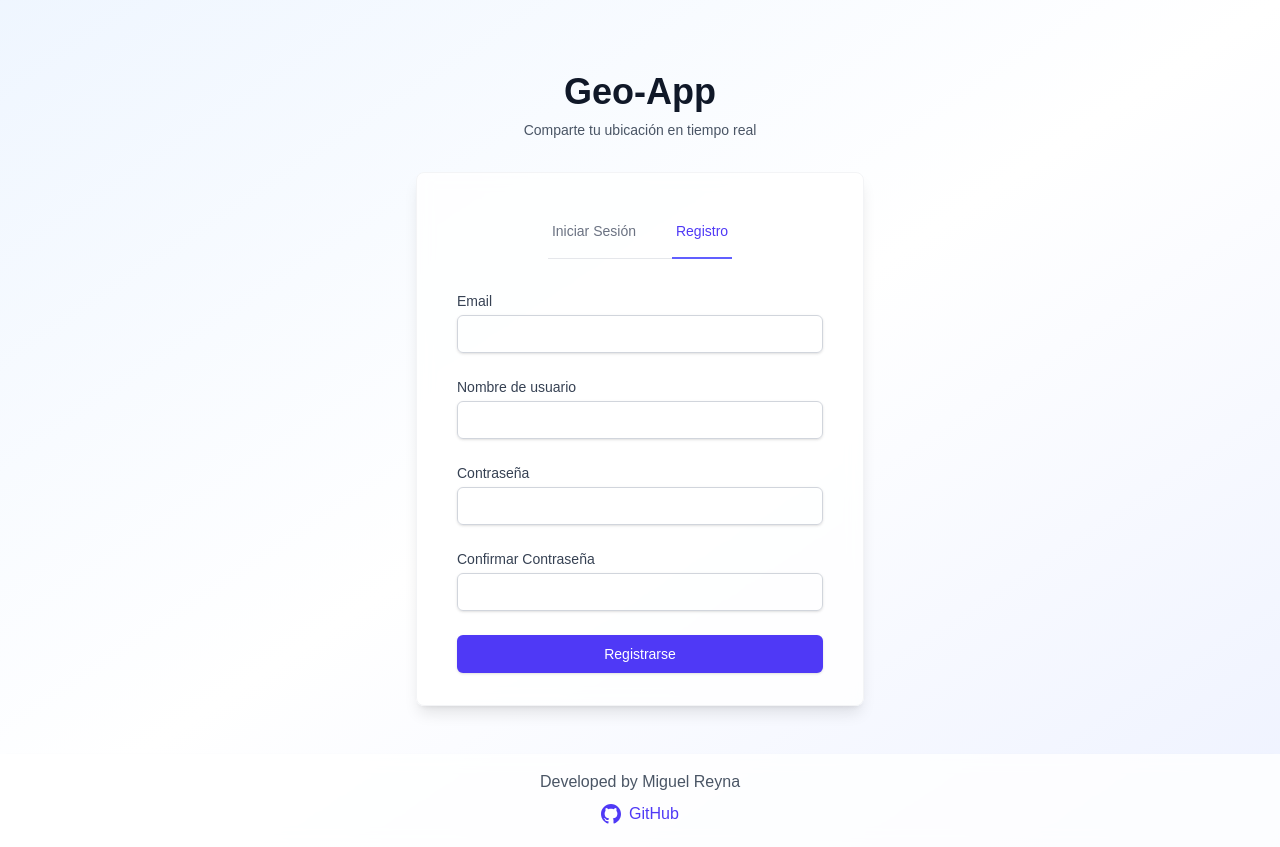
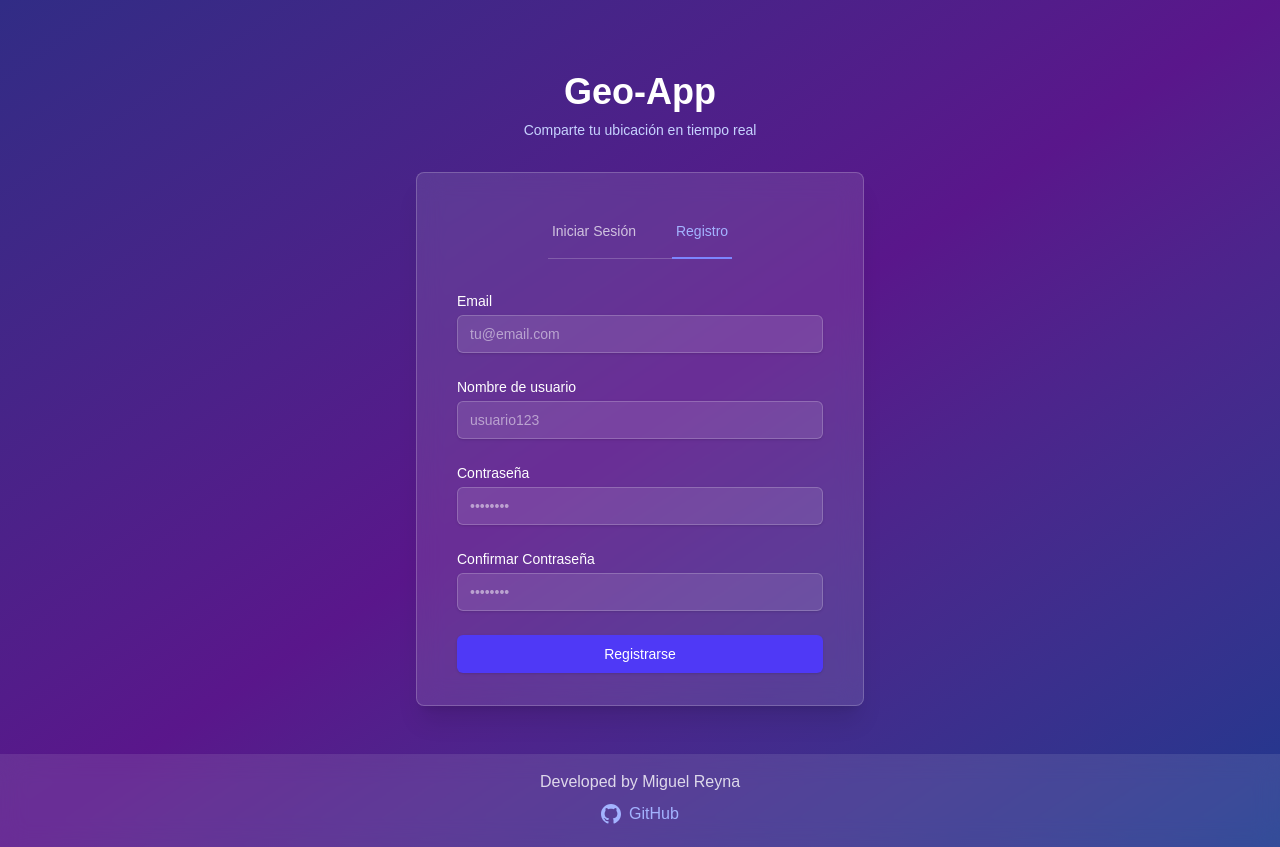
Before and after one commit to G1okz/Geo-app, a Next.js app: page / in a window 1280 px wide. Both pictures are taken after a click on the button "Registro". Built offline with nearby package versions, Linux system fonts and the light colour scheme; no server answers.

Commit message:
Update: Mejoras en la interfaz y visibilidad de los campos

```diff
--- a/src/app/page.tsx
+++ b/src/app/page.tsx
@@ -92,28 +92,28 @@ export default function AuthPage() {
   }
 
   return (
-    <div className="min-h-screen bg-gradient-to-br from-blue-50 via-white to-indigo-50 flex flex-col">
+    <div className="min-h-screen bg-gradient-to-br from-indigo-900 via-purple-900 to-blue-900 flex flex-col">
       <div className="flex-grow flex flex-col justify-center py-12 sm:px-6 lg:px-8">
         <div className="sm:mx-auto sm:w-full sm:max-w-md">
-          <h2 className="mt-6 text-center text-4xl font-extrabold text-gray-900">
+          <h2 className="mt-6 text-center text-4xl font-extrabold text-white">
             Geo-App
           </h2>
-          <p className="mt-2 text-center text-sm text-gray-600">
+          <p className="mt-2 text-center text-sm text-indigo-200">
             Comparte tu ubicación en tiempo real
           </p>
         </div>
 
         <div className="mt-8 sm:mx-auto sm:w-full sm:max-w-md">
-          <div className="bg-white/80 backdrop-blur-sm py-8 px-4 shadow-lg sm:rounded-lg sm:px-10 border border-gray-100">
+          <div className="bg-white/10 backdrop-blur-md py-8 px-4 shadow-xl sm:rounded-lg sm:px-10 border border-white/20">
             <div className="flex justify-center mb-8">
-              <div className="border-b border-gray-200">
+              <div className="border-b border-white/20">
                 <nav className="-mb-px flex space-x-8">
                   <button
                     onClick={() => setActiveTab('login')}
                     className={`${
                       activeTab === 'login'
-                        ? 'border-indigo-500 text-indigo-600'
-                        : 'border-transparent text-gray-500 hover:text-gray-700 hover:border-gray-300'
+                        ? 'border-indigo-400 text-indigo-300'
+                        : 'border-transparent text-white/70 hover:text-white hover:border-white/30'
                     } whitespace-nowrap py-4 px-1 border-b-2 font-medium text-sm transition-colors duration-200`}
                   >
                     Iniciar Sesión
@@ -122,8 +122,8 @@ export default function AuthPage() {
                     onClick={() => setActiveTab('register')}
                     className={`${
                       activeTab === 'register'
-                        ? 'border-indigo-500 text-indigo-600'
-                        : 'border-transparent text-gray-500 hover:text-gray-700 hover:border-gray-300'
+                        ? 'border-indigo-400 text-indigo-300'
+                        : 'border-transparent text-white/70 hover:text-white hover:border-white/30'
                     } whitespace-nowrap py-4 px-1 border-b-2 font-medium text-sm transition-colors duration-200`}
                   >
                     Registro
@@ -133,7 +133,7 @@ export default function AuthPage() {
             </div>
 
             {error && (
-              <div className="bg-red-50 border-l-4 border-red-500 text-red-700 px-4 py-3 rounded mb-4">
+              <div className="bg-red-500/20 border-l-4 border-red-500 text-red-200 px-4 py-3 rounded mb-4">
                 {error}
               </div>
             )}
@@ -141,7 +141,7 @@ export default function AuthPage() {
             {activeTab === 'login' ? (
               <form onSubmit={handleLogin} className="space-y-6">
                 <div>
-                  <label htmlFor="email" className="block text-sm font-medium text-gray-700">
+                  <label htmlFor="email" className="block text-sm font-medium text-white">
                     Email
                   </label>
                   <div className="mt-1">
@@ -150,15 +150,16 @@ export default function AuthPage() {
                       type="email"
                       value={email}
                       onChange={(e) => setEmail(e.target.value)}
-                      className="appearance-none block w-full px-3 py-2 border border-gray-300 rounded-md shadow-sm placeholder-gray-400 focus:outline-none focus:ring-2 focus:ring-indigo-500 focus:border-indigo-500 sm:text-sm transition-colors duration-200"
+                      className="appearance-none block w-full px-3 py-2 border border-white/20 rounded-md shadow-sm bg-white/10 text-white placeholder-white/50 focus:outline-none focus:ring-2 focus:ring-indigo-400 focus:border-indigo-400 sm:text-sm transition-colors duration-200"
                       required
                       autoComplete="off"
+                      placeholder="tu@email.com"
                     />
                   </div>
                 </div>
 
                 <div>
-                  <label htmlFor="password" className="block text-sm font-medium text-gray-700">
+                  <label htmlFor="password" className="block text-sm font-medium text-white">
                     Contraseña
                   </label>
                   <div className="mt-1">
@@ -167,9 +168,10 @@ export default function AuthPage() {
                       type="password"
                       value={password}
                       onChange={(e) => setPassword(e.target.value)}
-                      className="appearance-none block w-full px-3 py-2 border border-gray-300 rounded-md shadow-sm placeholder-gray-400 focus:outline-none focus:ring-2 focus:ring-indigo-500 focus:border-indigo-500 sm:text-sm transition-colors duration-200"
+                      className="appearance-none block w-full px-3 py-2 border border-white/20 rounded-md shadow-sm bg-white/10 text-white placeholder-white/50 focus:outline-none focus:ring-2 focus:ring-indigo-400 focus:border-indigo-400 sm:text-sm transition-colors duration-200"
                       required
                       autoComplete="off"
+                      placeholder="••••••••"
                     />
                   </div>
                 </div>
@@ -187,7 +189,7 @@ export default function AuthPage() {
             ) : (
               <form onSubmit={handleRegister} className="space-y-6">
                 <div>
-                  <label htmlFor="register-email" className="block text-sm font-medium text-gray-700">
+                  <label htmlFor="register-email" className="block text-sm font-medium text-white">
                     Email
                   </label>
                   <div className="mt-1">
@@ -196,15 +198,16 @@ export default function AuthPage() {
                       type="email"
                       value={email}
                       onChange={(e) => setEmail(e.target.value)}
-                      className="appearance-none block w-full px-3 py-2 border border-gray-300 rounded-md shadow-sm placeholder-gray-400 focus:outline-none focus:ring-2 focus:ring-indigo-500 focus:border-indigo-500 sm:text-sm transition-colors duration-200"
+                      className="appearance-none block w-full px-3 py-2 border border-white/20 rounded-md shadow-sm bg-white/10 text-white placeholder-white/50 focus:outline-none focus:ring-2 focus:ring-indigo-400 focus:border-indigo-400 sm:text-sm transition-colors duration-200"
                       required
                       autoComplete="off"
+                      placeholder="tu@email.com"
                     />
                   </div>
                 </div>
 
                 <div>
-                  <label htmlFor="username" className="block text-sm font-medium text-gray-700">
+                  <label htmlFor="username" className="block text-sm font-medium text-white">
                     Nombre de usuario
                   </label>
                   <div className="mt-1">
@@ -213,15 +216,16 @@ export default function AuthPage() {
                       type="text"
                       value={username}
                       onChange={(e) => setUsername(e.target.value)}
-                      className="appearance-none block w-full px-3 py-2 border border-gray-300 rounded-md shadow-sm placeholder-gray-400 focus:outline-none focus:ring-2 focus:ring-indigo-500 focus:border-indigo-500 sm:text-sm transition-colors duration-200"
+                      className="appearance-none block w-full px-3 py-2 border border-white/20 rounded-md shadow-sm bg-white/10 text-white placeholder-white/50 focus:outline-none focus:ring-2 focus:ring-indigo-400 focus:border-indigo-400 sm:text-sm transition-colors duration-200"
                       required
                       autoComplete="off"
+                      placeholder="usuario123"
                     />
                   </div>
                 </div>
 
                 <div>
-                  <label htmlFor="register-password" className="block text-sm font-medium text-gray-700">
+                  <label htmlFor="register-password" className="block text-sm font-medium text-white">
                     Contraseña
                   </label>
                   <div className="mt-1">
@@ -230,15 +234,16 @@ export default function AuthPage() {
                       type="password"
                       value={password}
                       onChange={(e) => setPassword(e.target.value)}
-                      className="appearance-none block w-full px-3 py-2 border border-gray-300 rounded-md shadow-sm placeholder-gray-400 focus:outline-none focus:ring-2 focus:ring-indigo-500 focus:border-indigo-500 sm:text-sm transition-colors duration-200"
+                      className="appearance-none block w-full px-3 py-2 border border-white/20 rounded-md shadow-sm bg-white/10 text-white placeholder-white/50 focus:outline-none focus:ring-2 focus:ring-indigo-400 focus:border-indigo-400 sm:text-sm transition-colors duration-200"
                       required
                       autoComplete="off"
+                      placeholder="••••••••"
                     />
                   </div>
                 </div>
 
                 <div>
-                  <label htmlFor="confirm-password" className="block text-sm font-medium text-gray-700">
+                  <label htmlFor="confirm-password" className="block text-sm font-medium text-white">
                     Confirmar Contraseña
                   </label>
                   <div className="mt-1">
@@ -247,9 +252,10 @@ export default function AuthPage() {
                       type="password"
                       value={confirmPassword}
                       onChange={(e) => setConfirmPassword(e.target.value)}
-                      className="appearance-none block w-full px-3 py-2 border border-gray-300 rounded-md shadow-sm placeholder-gray-400 focus:outline-none focus:ring-2 focus:ring-indigo-500 focus:border-indigo-500 sm:text-sm transition-colors duration-200"
+                      className="appearance-none block w-full px-3 py-2 border border-white/20 rounded-md shadow-sm bg-white/10 text-white placeholder-white/50 focus:outline-none focus:ring-2 focus:ring-indigo-400 focus:border-indigo-400 sm:text-sm transition-colors duration-200"
                       required
                       autoComplete="off"
+                      placeholder="••••••••"
                     />
                   </div>
                 </div>
@@ -268,14 +274,14 @@ export default function AuthPage() {
           </div>
         </div>
       </div>
-      <footer className="bg-white/80 backdrop-blur-sm shadow-md py-4">
+      <footer className="bg-white/10 backdrop-blur-md shadow-md py-4">
         <div className="container mx-auto px-4 text-center">
-          <p className="text-gray-600 mb-2">Developed by Miguel Reyna</p>
+          <p className="text-white/80 mb-2">Developed by Miguel Reyna</p>
           <a
             href="https://github.com/G1okz"
             target="_blank"
             rel="noopener noreferrer"
-            className="text-indigo-600 hover:text-indigo-800 transition-colors duration-200 inline-flex items-center"
+            className="text-indigo-300 hover:text-indigo-200 transition-colors duration-200 inline-flex items-center"
           >
             <svg className="w-5 h-5 mr-2" fill="currentColor" viewBox="0 0 24 24">
               <path d="M12 0c-6.626 0-12 5.373-12 12 0 5.302 3.438 9.8 8.207 11.387.599.111.793-.261.793-.577v-2.234c-3.338.726-4.033-1.416-4.033-1.416-.546-1.387-1.333-1.756-1.333-1.756-1.089-.745.083-.729.083-.729 1.205.084 1.839 1.237 1.839 1.237 1.07 1.834 2.807 1.304 3.492.997.107-.775.418-1.305.762-1.604-2.665-.305-5.467-1.334-5.467-5.931 0-1.311.469-2.381 1.236-3.221-.124-.303-.535-1.524.117-3.176 0 0 1.008-.322 3.301 1.23.957-.266 1.983-.399 3.003-.404 1.02.005 2.047.138 3.006.404 2.291-1.552 3.297-1.23 3.297-1.23.653 1.653.242 2.874.118 3.176.77.84 1.235 1.911 1.235 3.221 0 4.609-2.807 5.624-5.479 5.921.43.372.823 1.102.823 2.222v3.293c0 .319.192.694.801.576 4.765-1.589 8.199-6.086 8.199-11.386 0-6.627-5.373-12-12-12z"/>
```
